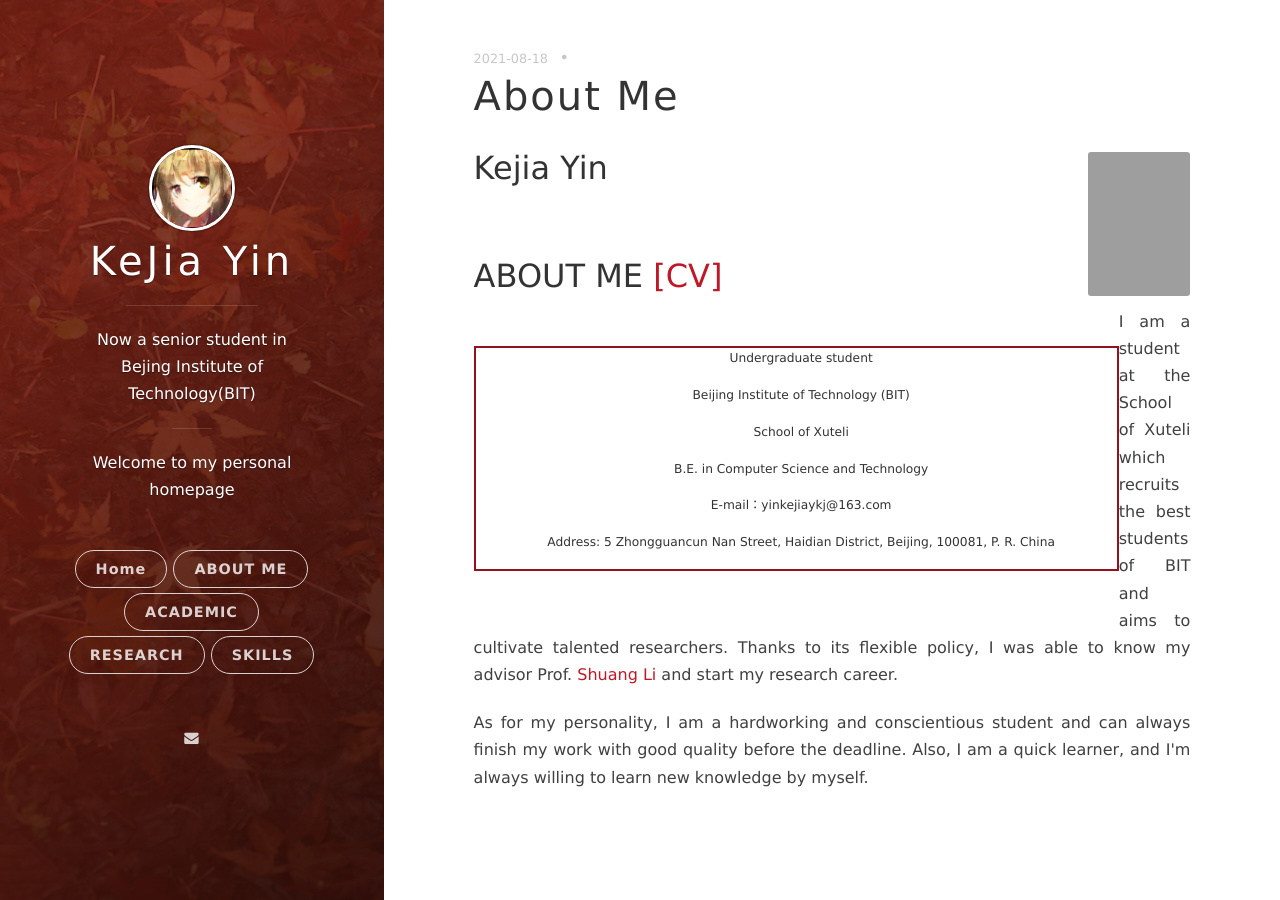
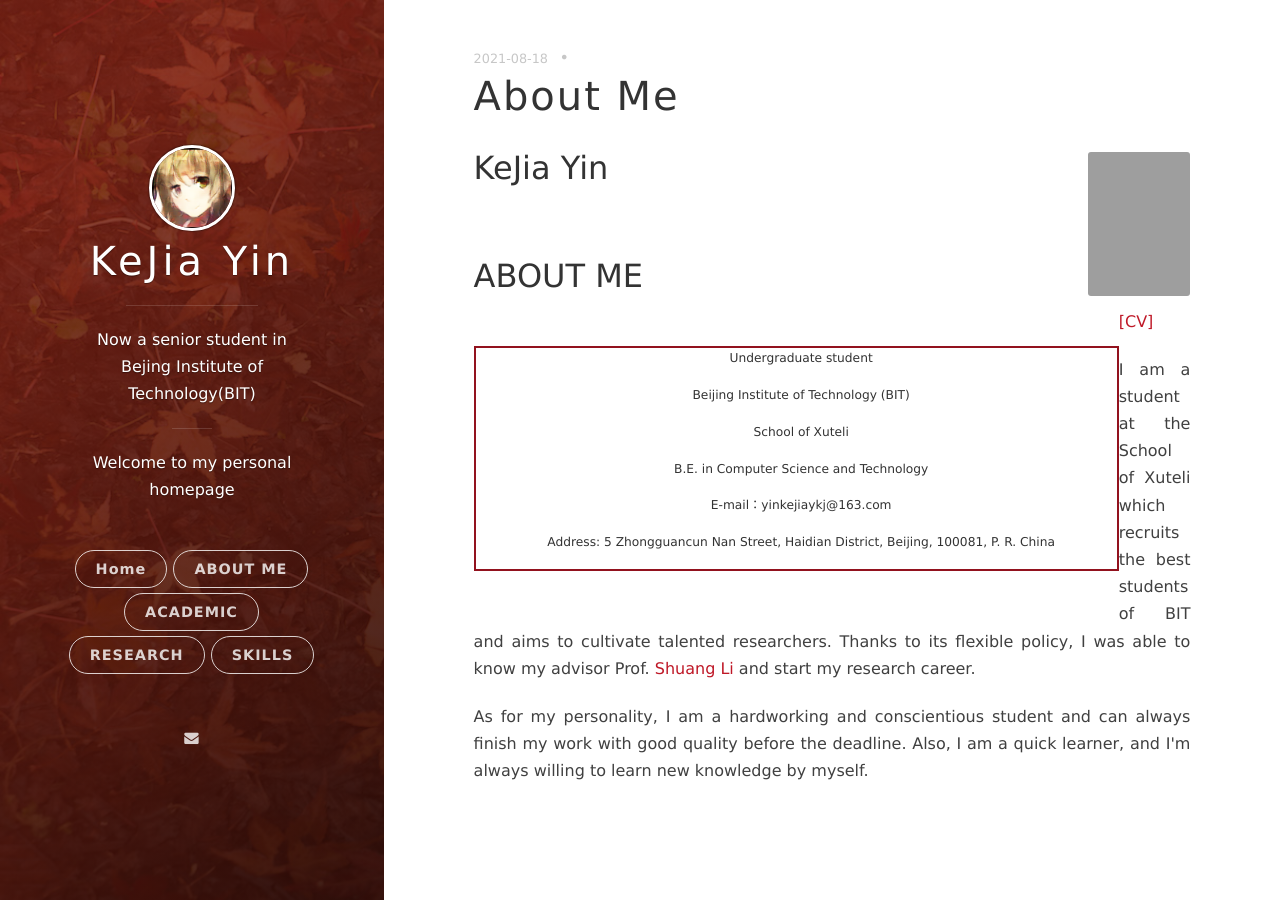
Before and after one commit to yinkejia/yinkejia.github.io, a Jekyll site: the page built from _posts/2021-08-18-ABOUT-ME.markdown, in a window 1280 px wide. Built offline with Jekyll 4.4.1, drawn with Linux system fonts in a browser that asks for light colours; nearby versions of some CDN libraries; grey boxes are pictures that could not be loaded.

```diff
--- a/_posts/2021-08-18-ABOUT-ME.markdown
+++ b/_posts/2021-08-18-ABOUT-ME.markdown
@@ -4,7 +4,7 @@ title: About Me
 date: 2021-08-18 15:32:24.000000000 +09:00
 ---
 <img style="float:right" src="https://raw.githubusercontent.com/yinkejia/homepage-of-Kejia-Yin/gh-pages/DSC_0003.JPG" width="102" height="144">
-## Kejia Yin
+<h2>KeJia Yin</h2>
 <table border="0" style="float:left" width="100%">
   <tr>
     <td>
@@ -18,7 +18,7 @@ date: 2021-08-18 15:32:24.000000000 +09:00
   </tr>
 </table>
 <br>
-## ABOUT ME <a href="https://raw.githubusercontent.com/yinkejia/homepage-of-Kejia-Yin/gh-pages/CV_Kejia Yin.pdf" target="_blank">[CV]</a>
+<h2>ABOUT ME</h2> <a href="https://raw.githubusercontent.com/yinkejia/homepage-of-Kejia-Yin/gh-pages/CV_Kejia Yin.pdf" target="_blank">[CV]</a>
 
 <p>I am a student at the School of Xuteli which recruits the best students of BIT and aims to cultivate talented researchers. Thanks to its flexible policy, I was able to know my advisor Prof. <a href="http://shuangli.xyz/" target="_blank">Shuang Li</a> and start my research career.</p>
 <p>As for my personality, I am a hardworking and conscientious student and can always finish my work with good quality before the deadline. Also, I  am a quick learner, and I'm always willing to learn new knowledge by myself.</p>
```
